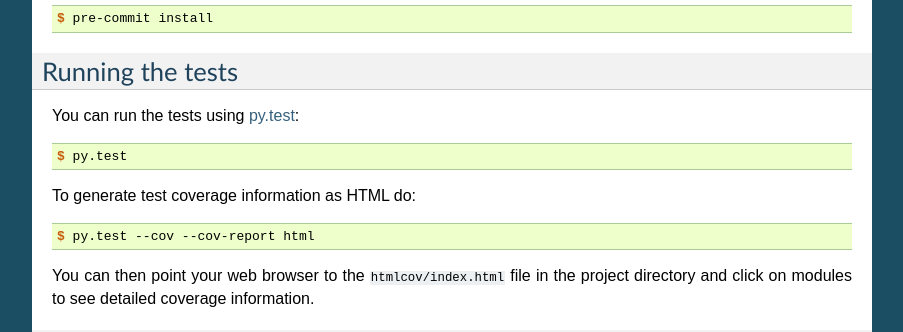
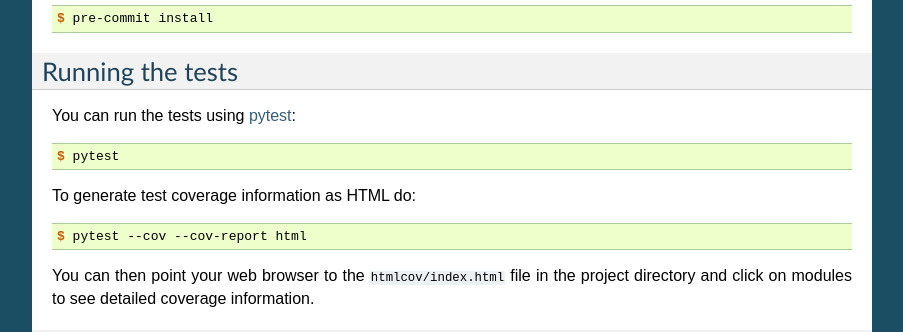
Before and after one commit to morepath/morepath, a Sphinx documentation site: the page built from doc/developing.rst, in a window 1280 px wide and 900 px high, scrolled down 964 px. Shown: the part 153-485 px from the top of the window, without its empty margins (198-1101 px from the left). Built offline with Sphinx 7.4.7, drawn with Linux system fonts in a browser that asks for light colours.

Commit message:
Drop the dot https://twitter.com/pytestdotorg/status/753767547866972160

```diff
--- a/doc/developing.rst
+++ b/doc/developing.rst
@@ -71,19 +71,19 @@ install the `pre-commit hook`_ for Black integration before committing::
 Running the tests
 -----------------
 
-You can run the tests using `py.test`_::
+You can run the tests using `pytest`_::
 
-  $ py.test
+  $ pytest
 
 To generate test coverage information as HTML do::
 
-  $ py.test --cov --cov-report html
+  $ pytest --cov --cov-report html
 
 You can then point your web browser to the ``htmlcov/index.html`` file
 in the project directory and click on modules to see detailed coverage
 information.
 
-.. _`py.test`: http://pytest.org/latest/
+.. _`pytest`: http://pytest.org/latest/
 
 Black
 -----
@@ -179,7 +179,7 @@ directly.
 If you want to run the tests for one of them, let's say Reg, do::
 
   $ cd src/reg
-  $ py.test
+  $ pytest
 
 Tox
 ---
--- a/doc/testing.rst
+++ b/doc/testing.rst
@@ -38,7 +38,7 @@ a test automation tool like pytest_ to run it:
 
 .. code-block:: console
 
-   $ py.test -q test_hello.py
+   $ pytest -q test_hello.py
    .
    1 passed in 0.13 seconds
 
```
Also changed, not shown: 4 other files.
